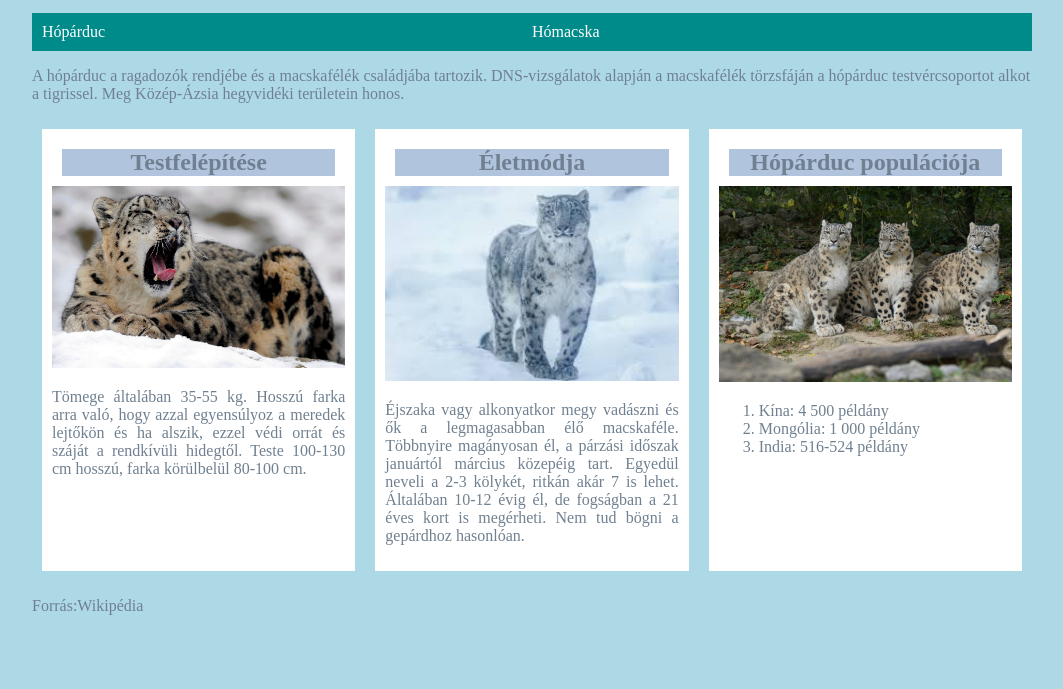
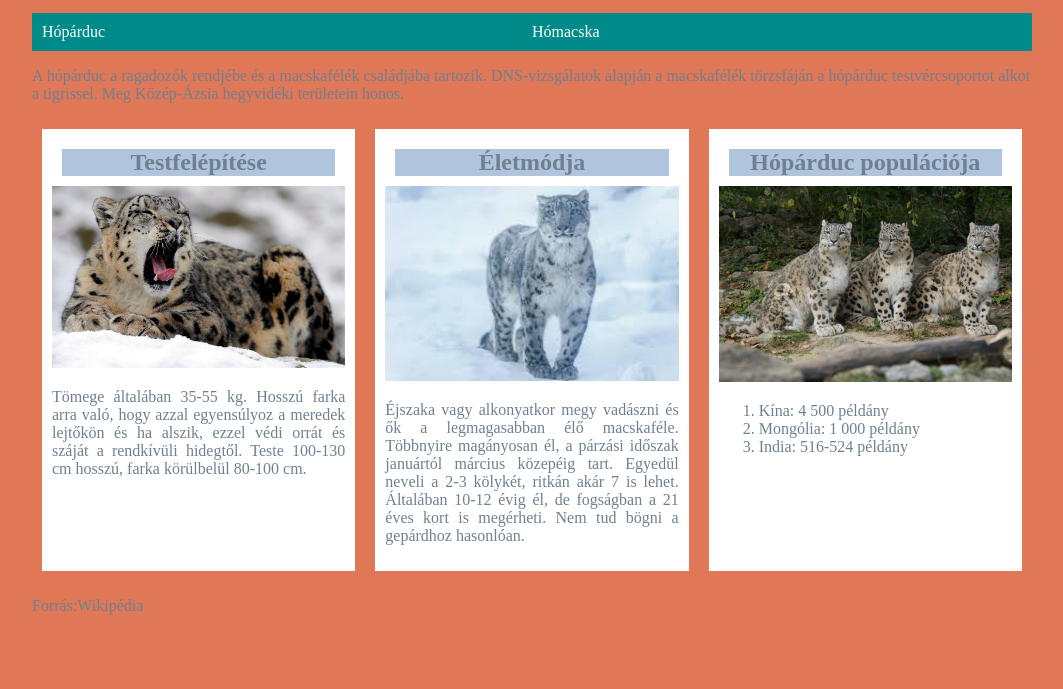
Before and after one commit to harnosvandaalina/javito_dolgozat, a plain HTML site: page index.html in a window 1280 px wide. Shown: the part 111-800 px from the top of the page, without its empty margins (108-1171 px from the left). Drawn offline with Linux system fonts and the light colour scheme.

Commit message:
body hatter allitas

```diff
--- a/stilus.css
+++ b/stilus.css
@@ -2,7 +2,7 @@
   box-sizing: border-box;
 }
 body {
-  background-color: lightblue;
+  background-color: rgb(224, 119, 87);
   color: slategrey;
 }
 #tarolo {
```
